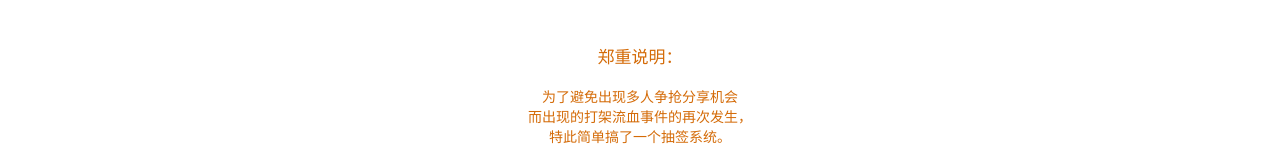
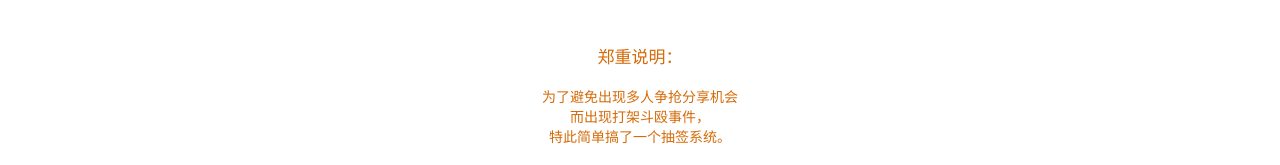
Before and after one commit to ronffy/forRandom, a plain HTML site: page index.html in a window 1280 px wide. Shown: the top 165 px of the page. Drawn offline with Linux system fonts and the light colour scheme.

Commit message:
Update index.html

```diff
--- a/index.html
+++ b/index.html
@@ -51,7 +51,7 @@
 		为了避免出现多人争抢分享机会
 	</p>
 	<p>
-		而出现的打架流血事件的再次发生，
+		而出现打架斗殴事件，
 	</p>
 	<p>
 		特此简单搞了一个抽签系统。
```
